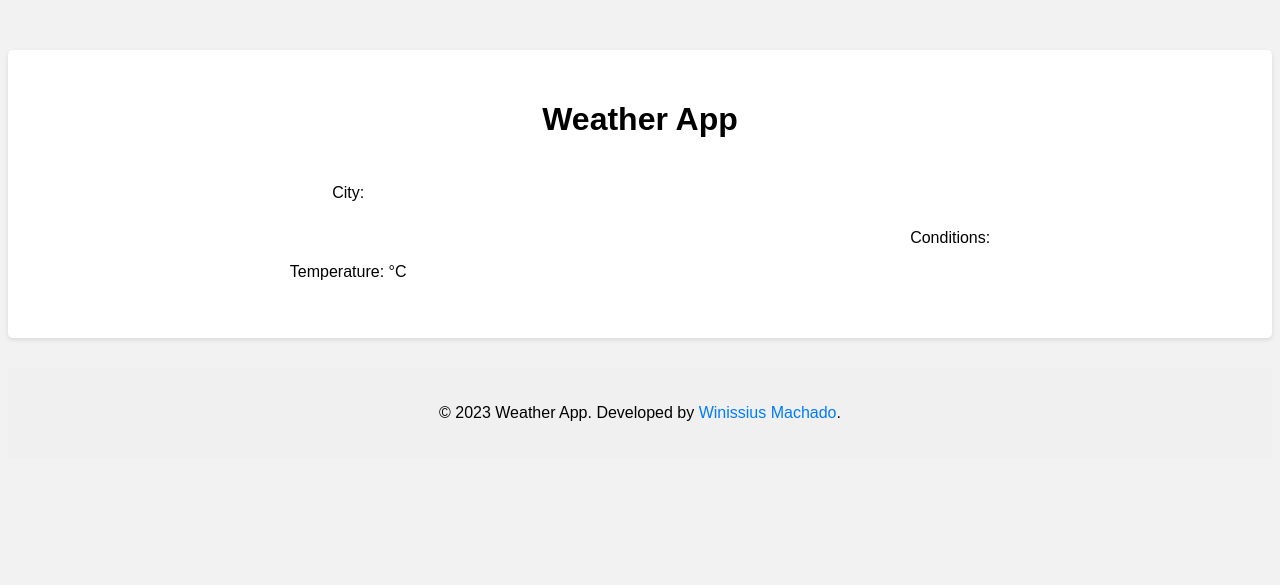
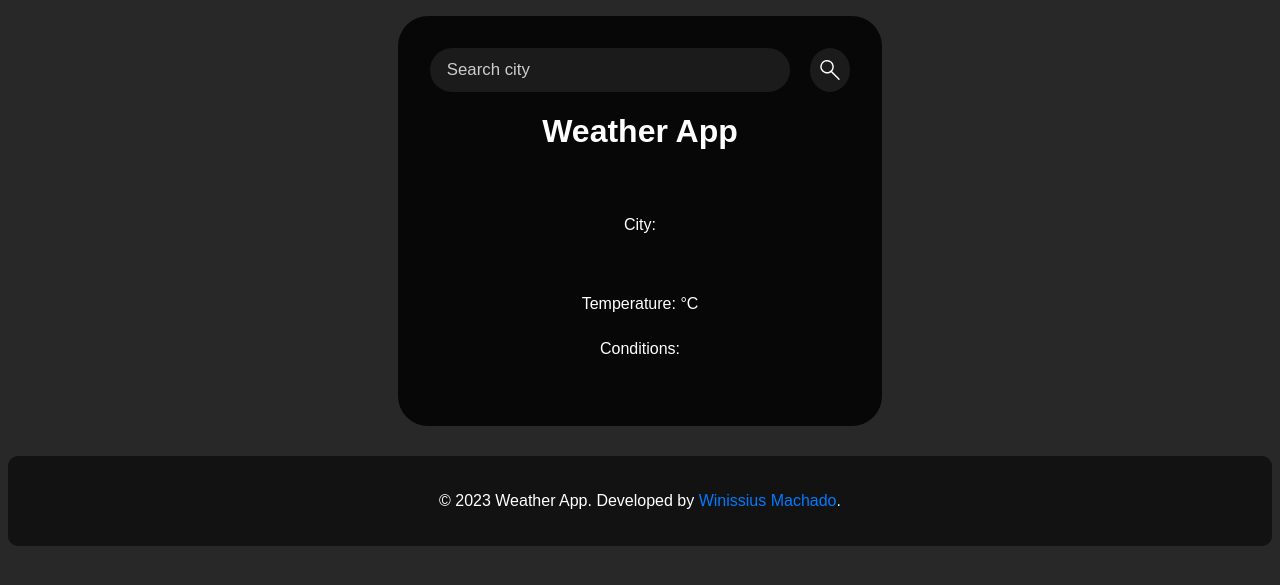
Before and after one commit to winissius/weatherAPP, a Python web app: template templates/homepage.html in a window 1280 px wide. Shown: the top 585 px of the page. Run offline with Jinja, Linux system fonts and the light colour scheme; the template is opened without the code that fills it, so the values that code supplies are empty.

Commit message:
Improved design

```diff
--- a/static/style.css
+++ b/static/style.css
@@ -1,65 +1,100 @@
 body {
     font-family: 'Calibri Light', sans-serif;
-    background-color: #f2f2f2;
+    background-color: #282828; /* Cinza escuro bonito */
+    color: #fff; /* Branco */
 }
+
 .container {
-    background-color: #fff;
-    padding: 30px;
-    margin-top: 50px;
-    border-radius: 5px;
-    box-shadow: 0 2px 5px rgba(0, 0, 0, 0.1);
+    background: #000000d0; /* Preto com opacidade */
+    color: white;
+    padding: 2em;
+    border-radius: 30px;
+    width: 100%;
+    max-width: 420px;
+    margin: 1em auto; /* Centralizado */
 }
+
+.search {
+    display: flex;
+    align-items: center;
+    margin-bottom: 20px;
+}
+
+.search-bar {
+  border: none;
+  height: 44px;
+  outline: none;
+  padding: 0em 1em;
+  border-radius: 24px 24px 24px 24px; /* Arredondado apenas à esquerda */
+  background: #7c7c7c2b; /* Cinza claro transparente */
+  color: white;
+  font-family: inherit;
+  font-size: 105%;
+  width: calc(100% - 50px); /* Ajustado para caber o botão */
+  margin-right: 20px
+}
+
+.search-bar::placeholder {
+  color: #ccc;
+}
+
+.search-button {
+  background: #7c7c7c2b; /* Cinza claro transparente */
+  color: white;
+  cursor: pointer;
+  border: none;
+  outline: none;
+  padding: 0.5em; /* Espaçamento interno */
+  border-radius: 50%;
+  height: 44px;
+  width: 44px;
+  transition: 0.2s ease-in-out;
+  display: flex;
+  justify-content: center;
+  align-items: center;
+}
+
+.search-button img {
+    width: 20px;
+    height: 20px;
+}
+
+.search-button:hover {
+  background: #7c7c7c6b; /* Cinza claro transparente mais escuro */
+}
+
+.search-bar:hover {
+  background: #7c7c7c6b; /* Cinza claro transparente mais escuro */
+}
+
+.temp {
+    font-size: 4rem;
+    margin-top: 10px;
+}
+
 .weather-data {
-    display: flex;
-    justify-content: space-around;
-    align-items: center;
+    padding: 20px;
+    border-radius: 10px;
     margin-top: 30px;
 }
+
 .weather-data div {
     text-align: center;
 }
-.temp {
-    font-size: 4rem;
-}
-
-.about-info {
-    display: flex;
-    justify-content: space-around;
-    align-items: center;
-    margin-top: 30px;
-}
-.about-info div {
-    text-align: left; /* Alinha o texto à esquerda */
-    margin-left: 30px; /* Adiciona um espaço à esquerda da imagem */
-}
-.about-info img {
-    width: 200px; /* Define o tamanho da imagem */
-    height: 200px;
-}
-.about-info h2 {
-    margin-bottom: 10px;
-}
-.about-info p {
-    margin-bottom: 15px;
-}
-.about-info a {
-    color: #007bff; /* Cor do link azul */
-    text-decoration: none; /* Remove o sublinhado do link */
-}
-.about-info a:hover {
-    text-decoration: underline; /* Adiciona um sublinhado ao passar o mouse */
-}
 
 .footer {
-    background-color: #f0f0f0;
+    background-color: #121212; /* Preto */
     padding: 20px;
     text-align: center;
     margin-top: 30px;
+    border-radius: 10px; /* Mais arredondado */
 }
+
 .footer a {
     color: #007bff;
     text-decoration: none;
 }
+
 .footer a:hover {
     text-decoration: underline;
 }
--- a/templates/homepage.html
+++ b/templates/homepage.html
@@ -7,6 +7,10 @@
 </head>
 <body>
     <div class="container">
+        <div class="search">
+            <input type="text" placeholder="Search city" class="search-bar" />
+            <button class="search-button"><img src="{{ url_for('static', filename='icons/lupa.svg') }}" alt="Ícone de Lupa"></button>
+        </div>
         <h1 style="text-align:center">Weather App</h1>
         <div class="weather-data">
             <div>
@@ -19,7 +23,7 @@
         </div>
     </div>
     <footer class="footer">
-        <p>© 2023 Weather App. Developed by <a href="/about">Winissius Machado</a>.</p>
+        <p>© 2023 Weather App. Developed by <a href="/info">Winissius Machado</a>.</p>
     </footer>
     <script>
     </script>
```
Also changed, not shown: static/icons/lupa.svg (added).
